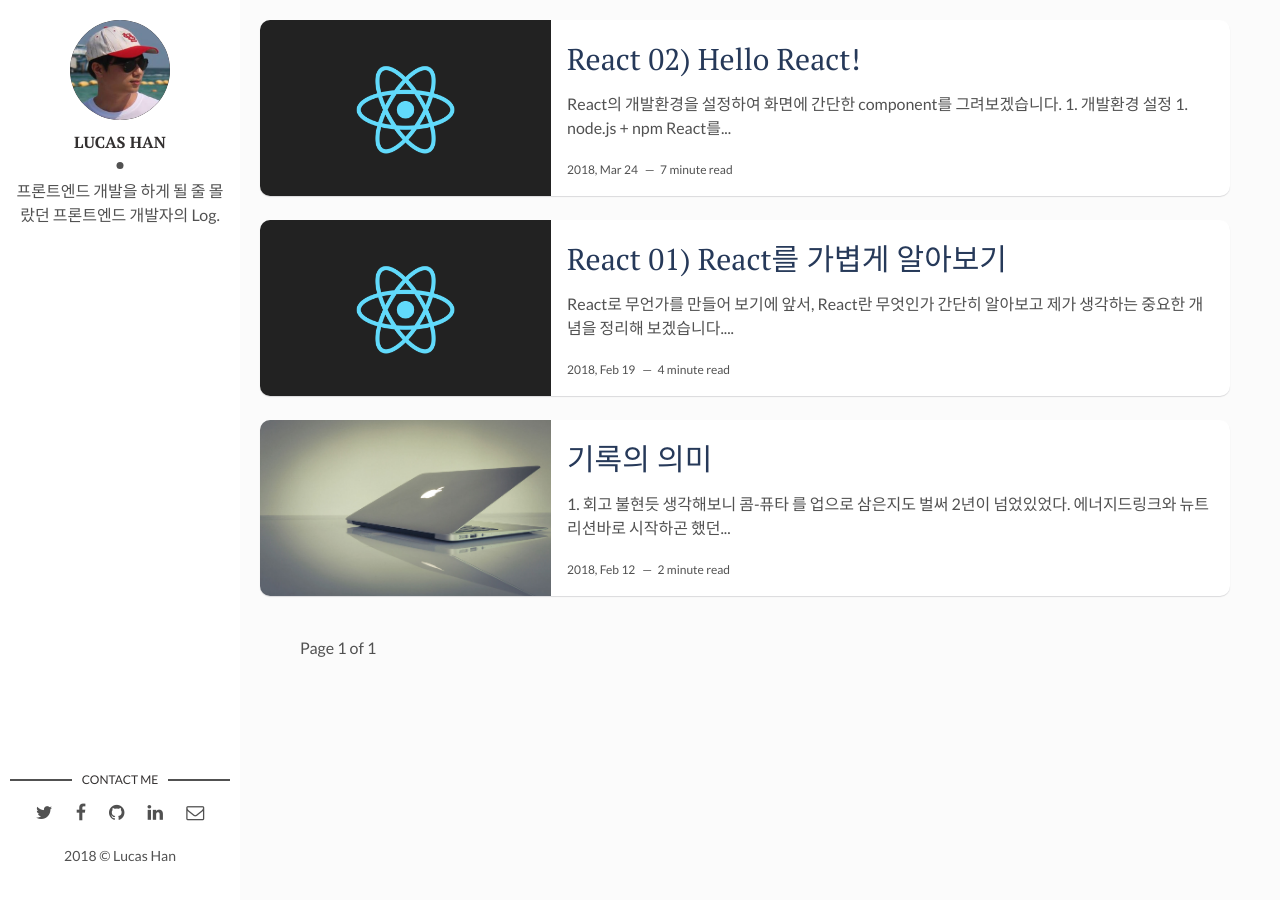
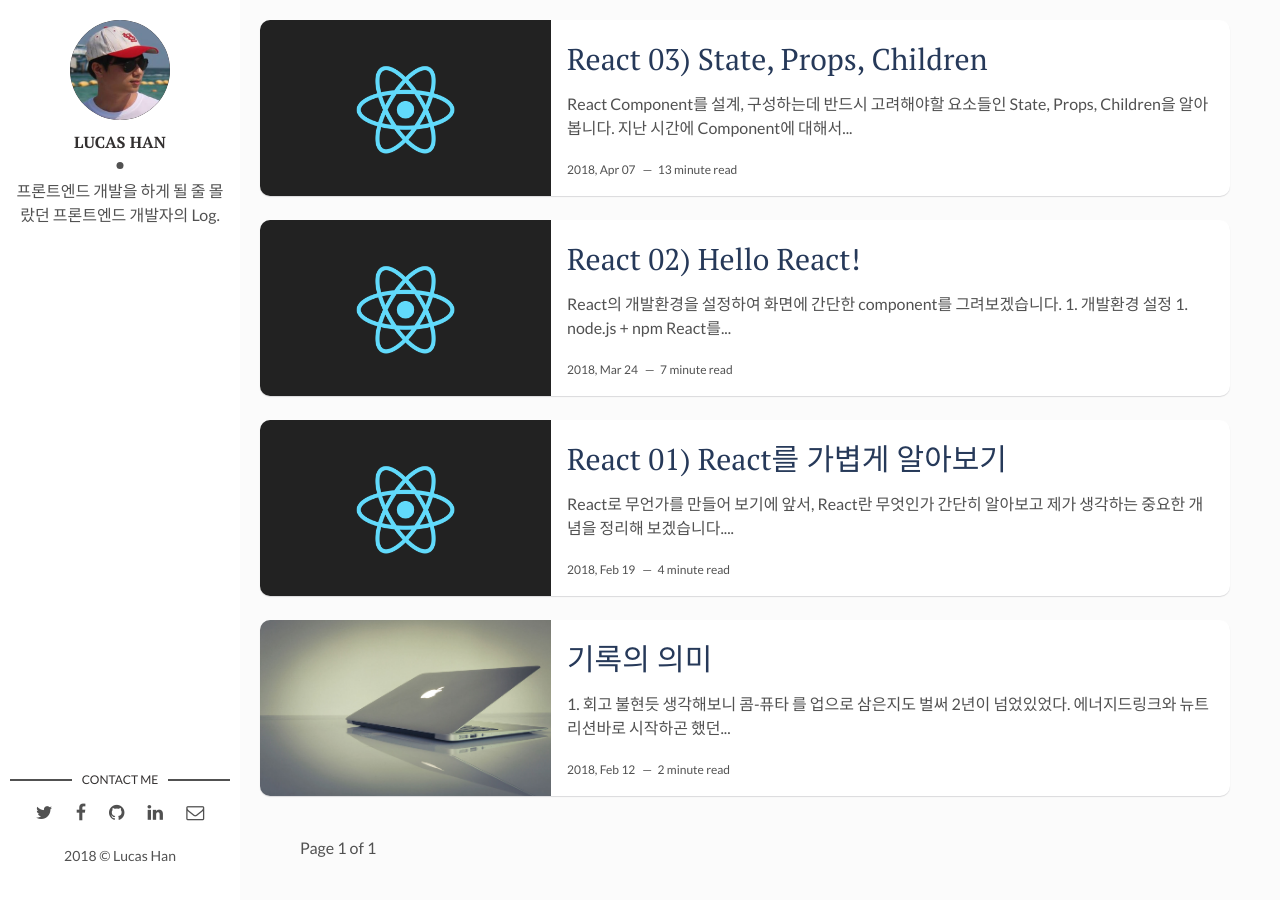
Before and after one commit to stardustrain/stardustrain.github.io, a Jekyll site: the page built from index.html, in a window 1280 px wide. Built offline with Jekyll 4.4.1, drawn with Linux system fonts in a browser that asks for light colours; the list of posts is cut into pages by our own code; part of the change alters nothing that is shown.

Commit message:
Add forth post.

````diff
--- a/_config.yml
+++ b/_config.yml
@@ -14,7 +14,7 @@ twitter: # add your Twitter handle
 facebook: # add your Facebook handle
 github: stardustrain # add your Github handle
 linkedin: # add your Linkedin handle
-email: # add your Email address
+email: lucas.han.public@gmail.com# add your Email address
 
 # Disqus
 discus-identifier: mr-brown # add your discus identifier
--- /dev/null
+++ b/_posts/2017-04-07-state-props-children.markdown
@@ -0,0 +1,497 @@
+---
+layout: post
+title: React 03) State, Props, Children
+date: 2018-04-07 14:00:00 +0900
+description: # Add post description (optional)
+img: ./react01/react-background.png # Add image post (optional)
+tags: [frontend, React] # add tag
+---
+
+
+> React Component를 설계, 구성하는데 반드시 고려해야할 요소들인 State, Props, Children을 알아봅니다.
+
+지난 시간에 Component에 대해서 알아보았었습니다 ([다시보기](https://stardustrain.github.io/react-hello-world/)). 지난 시간의 글을 읽어보신다면, 분명히 큰 불편함을 느끼셨을 겁니다. 바로 Dom element안에 사용자들에게 보여줄 data가 hard coding되어있었기 때문입니다 (개인적인 생각으로 **개발자**라면 `hard coding에 대해서 본능적인 적개심`이 있어야 한다고 생각합니다). 그렇다면, 본능을 일깨우기 위해서 ~~치가 떨렸을법한~~ 저번 시간의 코드를 다시 가져와 보죠.
+
+```jsx
+// ./TodoItemList.js
+import React, { Component } from 'react'
+
+class TodoItemList extends Component {
+  render() {
+    return (
+      <ul>
+        <li>글쓰기</li>
+        <li>운동하기</li>
+        <li>React 공부</li>
+        <li>다른 사람 글 읽기</li>
+        <li>산책하기</li>
+        <li>다이어트</li>
+        <li>식단관리</li>
+        <li>자료구조 114페이지</li>
+      </ul>
+    )
+  }
+}
+```
+
+이 ~~극혐~~코드를 보면서 다음과 같은 합리적인 의심이 발생한다면 정말 좋은 현상입니다.
+> - 할 일중'글쓰기'가 끝났을때, 스타일 변경 혹은 목록에서 삭제를 해야 한다면 어떻게 할 것인가(~~새로운 배포가 답~~)?
+> - 반대로, 새로운 할 일을 추가해야 한다면 어떻게 할 것인가?
+> - 궁극적으로, 이런 서비스를 만든다고 했을 때, 각 이용자 마다 다른 할 일을 어떻게 나타낼 것인가?
+
+React는 이런 문제들을 `State`와 `Props`라는 방법으로 관리하고 있습니다. 저번 포스트에서 사용했었던 Component들을 간단히 Refactoring해 가면서 State와 Props의 개념을 알아보겠습니다.
+
+## 1. State
+React의 모든 Component는 자신의 상태, 즉 '`State`'를 가질 수 있습니다. Component는 State를 이용하여 화면을 그려주거나, 자식 Component 상태를 변경할 수 도 있습니다(그 밖의 여러가지 일이 가능합니다).
+아까의 코드를 좀 더 합리적이고, 보기 좋은 형태로 바꾸어 보겠습니다. 아래의 코드를 Refactoring하는 과정에서 처음보는 기능들이 등장할 수도 있지만 너무 신경쓰지 마시고, State자체의 역할에 대해 보아 주시길 바랍니다.
+
+```jsx
+// ./TodoItemList.js
+import React, { Component } from 'react'
+
+class TodoItemList extends Component {
+  state = {
+    todoItems: [
+      '글쓰기',
+      '운동하기',
+      'React 공부',
+      '다른 사람 글 읽기',
+      '산책하기',
+      '다이어트',
+      '식단관리',
+      '자료구조 114페이지',
+    ]
+  }
+
+  render() {
+    return (
+      <ul>
+        {this.state.todoItems.map(item => (
+          <li key={item}>{item}</li>
+        ))}
+      </ul>
+    )
+  }
+}
+```
+
+TodoItemList를 이렇게 바꾸어도 화면은 변함이 없습니다. 하지만 code상으로는 정말 중요한 변화가 발생하였다는 것을 너무 쉽게 확인하실 수 있으실 수 있습니다. 바로, 화면에서 보여지는 부분이 State에 따라 유동적으로 바뀔 수 있다는 것입니다. 즉 State에 선언되어있는 todoItems를 바꿔주면, 그에 따라 화면이 유동적으로 변한다는 말 입니다. 이번에는 버튼 클릭을 통해 todoItems를 변경해줄 수 있도록 코드를 약간 수정하여 봅니다.
+
+```jsx
+// ./TodoItemList.js
+import React, { Component } from 'react'
+
+class TodoItemList extends Component {
+  state = {
+    todoItems: [
+      '글쓰기',
+      '운동하기',
+      'React 공부',
+      '다른 사람 글 읽기',
+      '산책하기',
+      '다이어트',
+      '식단관리',
+      '자료구조 114페이지',
+    ]
+  }
+
+  addRandomTodo = () => {
+    this.setState({
+      todoItems: [
+        ...this.state.todoItems,
+        '새로운 할 일',
+      ]
+    })
+  }
+
+  render() {
+    return (
+      <ul>
+        {this.state.todoItems.map((item, index) => [
+          <li key={item}>{item}</li>,
+          <button
+            key={`TodoItemListButton-${index}-${item}`}
+            onClick={this.addRandomTodo}
+          >
+            할 일 추가하기
+          </button>
+        ])}
+      </ul>
+    )
+  }
+}
+```
+
+> - 이제 각 할 일의 밑에 새로운 버튼들이 그려지게 되었습니다.
+> - 이 버튼은 클릭할 때 마다 addRandomTodo를 호출하게 되고, addRandomTodo는 호출될 때 마다 state의 todoItems에 새로운 요소를 push하게 됩니다.
+> - React의 State는 반드시 **`setState()`** 함수를 통해 변경해야 합니다.
+
+버튼을 클릭하게 되면 이제 다음과 같은 화면의 변화가 있을 겁니다.
+
+![image](../assets/img/react03/click-add-random-todo.gif)
+
+자, State와 간단한 기능을 넣었을 뿐인데 Component의 기능이 좀더 유연하고, 유동적인 모습으로 바뀌었다는 것을 금방 느낄 수 있습니다. 혹시 첫 번째 포스트에서 설명드렸던 [**`One Way Data Flow`**](https://stardustrain.github.io/what-is-a-react/)를 기억하고 계신다면 이해가 더욱 빠를것이라 생각합니다. Compoenent의 State(Data)가 화면에 보여지고(View), 이 화면에서 발생한 클릭(Action)이 State(Data)를 변경시켜, 다시 화면(View)에 반영되었죠.
+
+## 2. Props
+음, 그런데 잘 생각해보니 TodoItemList가 가지고 있는 todoItems를 여러 Component들이 알아야 할 수도 있다는 생각이 듭니다. 기억하실지 모르겠지만, 우리는 TodoInput이라는 할일 입력만을 담당하는 Component를 만들었기 때문입니다(기억이 나...시나요?).
+
+이런 고민을 React에서는 쉽게 해결 할 수 있습니다. 바로 `부모` Component의 State를 `자식`에게 알려주는 방법인데요, 그것이 바로 `Props`라는 것 입니다.
+
+그렇기 때문에 todoItems는 TodoItemList가 아닌 TodoList의 State인 것이 더 맞는것 같습니다. 왜냐하면 TodoList는 TodoItemList와 TodoInput라는 두 Component를 가지고 있는 `부모` Component기 때문이죠.
+
+너무 많은 개념들이 한번에 나와서 조금 힘들게 느껴지수도 있지만, 한 번 이녀석을 이해해 보겠다는 생각으로 다시 코드를 써보겠습니다.
+
+```jsx
+// ./TodoList.js
+import React, { Component } from 'react'
+
+import TodoInput from './TodoInput'
+import TodoItemList from './TodoItemList'
+
+class TodoList extends Component {
+  state = {
+    todoItems: [
+      '글쓰기',
+      '운동하기',
+      'React 공부',
+      '다른 사람 글 읽기',
+      '산책하기',
+      '다이어트',
+      '식단관리',
+      '자료구조 114페이지',
+    ]
+  }
+
+  render() {
+    return (
+      <div className="App">
+        <h2>Todo List</h2>
+        <TodoInput />
+        <TodoItemList
+          todoItems={this.state.todoItems}
+        />
+      </div>
+    )
+  }
+}
+
+export default TodoList
+
+// ./TodoItemList.js
+import React, { Component } from 'react'
+
+class TodoItemList extends Component {
+  addRandomTodo = () => {
+    this.setState({
+      todoItems: [
+        ...this.state.todoItems,
+        '새로운 할 일',
+      ]
+    })
+  }
+
+  render() {
+    return (
+      <ul>
+        {this.props.todoItems.map((item, index) => [
+          <li key={item}>{item}</li>,
+          <button
+            key={`TodoItemListButton-${index}-${item}`}
+            onClick={this.addRandomTodo}
+          >
+            할 일 추가하기
+          </button>
+        ])}
+      </ul>
+    )
+  }
+}
+
+export default TodoItemList
+```
+
+> - todoItmes는 이제 TodoList의 State가 되었습니다.
+> - todoItems를 ```todoItems={this.state.todoItems}``` 이런 방법으로 TodoItemList에 전달 합니다.
+> - TodoItemList의 입장에서는 todoItems는 이제 State가 아닌, 부모로 부터 전달받은 Props 입니다.
+
+코드를 바꾸어 보셨나요? 화면은 여전히 변함이 없습니다. 하지만 버튼을 클릭하게된다면, 에러가 발생합니다. 바로, TodoItemList의 State에 더 이상 todoItems가 없다는 에러죠. 아까도 말씀드렸지만, 우리는 이러한 문제를 해결하기 위해 TodoInput를 만들어 놓았습니다. 더 이상 TodoItemList에서 todoItems의 변경에 관여하지 않게 코드를 바꿔보겠습니다.
+
+```jsx
+// ./TodoList.js
+import React, { Component } from 'react'
+
+import TodoInput from './TodoInput'
+import TodoItemList from './TodoItemList'
+
+class TodoList extends Component {
+  state = {
+    todoItems: [
+      '글쓰기',
+      '운동하기',
+      'React 공부',
+      '다른 사람 글 읽기',
+      '산책하기',
+      '다이어트',
+      '식단관리',
+      '자료구조 114페이지',
+    ]
+  }
+
+  addTodoItems = item => () => {
+    this.setState({
+      todoItems: [
+        ...this.state.todoItems,
+        item,
+      ]
+    })
+  }
+
+  render() {
+    return (
+      <div className="App">
+        <h2>Todo List</h2>
+        <TodoInput
+          addTodoItems={this.addTodoItems}
+        />
+        <TodoItemList
+          todoItems={this.state.todoItems}
+        />
+      </div>
+    )
+  }
+}
+
+export default TodoList
+
+// ./TodoInput.js
+import React, { Component } from 'react'
+
+class TodoInput extends Component {
+  state = {
+    todoItem: '',
+  }
+
+  handleChange = (e) => {
+    this.setState({
+      todoItem: e.target.value,
+    })
+  }
+
+  render() {
+    return [
+      <input
+        key="TodoInput-input"
+        type="text"
+        placeholder="할일 입력해보기"
+        onChange={this.handleChange}
+      />,
+      <button
+        key="TodoInput-button"
+        onClick={this.props.addTodoItems(this.state.todoItem)}
+      >
+        입력하기
+      </button>,
+    ]
+  }
+}
+
+export default TodoInput
+
+// ./TodoItemList.js
+import React, { Component } from 'react'
+
+class TodoItemList extends Component {
+  render() {
+    return (
+      <ul>
+        {this.props.todoItems.map(item =>
+          <li key={item}>{item}</li>,
+        )}
+      </ul>
+    )
+  }
+}
+
+export default TodoItemList
+```
+
+> - todoItem을 추가하는(todoItems라는 state를 변경하는) 함수가 TodoList에 선언되어있고 TodoInput은 이 함수를 Props로 받았습니다.
+> - TodoInput에 있는 버튼을 클릭하면, 부모 Component인 TodoList에서 받은 addTodoItems에 todoItem이라는 State를 parameter로 넣어 실행하게 됩니다.
+> - TodoItemList는 부모로부터 받은 todoItems라는 Props가 바뀔때 마다 화면을 다시 그리게 됩니다. 그리고 단지 todo item만을 보여주는 가볍고 명확한 Component로 변했습니다.
+
+무언가 많이 정신 없으시죠? 하지만 이왕 코드를 많이 바꾸었으니 우리가 의도한 대로 기능이 동작하는지 확인해 봅니다.
+
+![image](../assets/img/react03/input-todo.gif)
+
+So Coooooooooool 합니다! 우리가 원하는 대로 Component들의 기능이 동작하고 있습니다. 더불어, 위에서 설명했다시피 각 Component들의 역할이 좀 더 명확해지고 가벼워졌습니다.
+
+Props를 사용하실때의 주의점은, Props는 **`Read-Only`** 값이라는 것 입니다. 부모로부터 받은 Props는 **`절대 변경해서는 안됩니다.`** 만약 Props의 변경이 필요하다면, `부모`에서 변경하여 `자식`으로 값을 내려보내는 것이 맞습니다(혹은 자식 Component의 State에 담아 쓰는 방법도 있습니다).
+
+## 3. Children
+많이 길었지만, State와 Props에 대해 명확히 이해하셨다면 children은 정말 쉽게 이해할 수 있습니다.
+
+쉽게말해 Children은 어떤 컴포넌트에 nested되어있는 컴포넌트에 접근하고자 할 때 사용합니다. 아래에 간략한 코드를 적어 놓았습니다.
+
+```jsx
+// ./Button.js
+<button>
+  {this.props.children}
+</button>
+
+// ./Confirmbutton.js
+<Button>
+  확인
+</Button>
+
+// ./Cancelbutton.js
+<Button>
+  취소
+</Button>
+```
+
+> - Confirmbutton은 '확인'이라는 글자가 보이는 button이 그려집니다. 이 컴포넌트가 그려질때, this.props.children은 '확인'이라는 string 입니다.
+> - Cancelbutton은 '취소'라는 글자가 보이는 button이 그려집니다. 이 컴포넌트가 그려질때, this.props.children은 '취소'라는 string 입니다.
+
+this.props.children에는 string, undefined, React node, array등이 올 수 있습니다.
+Children은 기본적으로 Props에 선언되는 특수 property 중 하나입니다. 그러므로, 평소 Props를 사용하실 때 key, children 등의 naming은 피하셔야 합니다.
+
+## 4. Immutable?
+`Immutable`은 State와 Props를 다룰때 정말 중요한 개념 중 하나입니다. 이를 알아보기에 앞서 javascript의 재미있는 특성을 알아보고자 합니다. 모두 Chrome을 켜주시고, 개발자 도구의 console을 열어주세요.
+
+그리고 다음과 같이 입력해 봅니다.
+```javascript
+const a = [1, 2]
+const b = a
+
+a === b
+// true
+b.push(3)
+console.log(b)
+// [1, 2, 3]
+a === b
+// true
+```
+
+아시고 계시는 분들에게는 그리 놀라운 일이 아닙니다만, b의 값이 바뀌었음에도 a와 b는 같다고 합니다. 그럼 이번에는 object를 테스트 해 볼까요?
+
+```javascript
+const a = {b: 1, c: 2}
+const b = a
+
+a === b
+// true
+b.c = 3
+console.log(b)
+// {b: 1, c: 3}
+a === b
+// true
+```
+
+음, 마찬가지로 b에 속해있는 property인 c의 값이 바뀌었음에도 계속 a와 b는 같다고 합니다. 정말 놀라운(~~동시에 근본없는~~) javascript의 특성입니다.  javascript는 기본적으로 object, array등을 '==='를 통해 비교할 때 그 내부의 값이 아닌 `참조값`으로 비교하기 때문입니다. 위의 코드에서 a와 b는 같은 인스턴스를 참조하고 있기 때문에 내부의 값은 다르지만 같은 객체로 javascript는 판단하고 있는 것 입니다.
+
+React에서도 기본적으로 State와 Props의 변경을 참조값으로만 판단합니다(물론 shouldComponentUpdate()를 통해 개발자가 deep diff check를 할 수도있지만 이것은 나중에 다루겠습니다). TodoList의 코드를 잠시 바꾸어 볼까요?
+
+```jsx
+// ./TodoList.js
+import React, { Component } from 'react'
+
+import TodoInput from './TodoInput'
+import TodoItemList from './TodoItemList'
+
+class TodoList extends Component {
+  state = {
+    todoItems: [
+      '글쓰기',
+      '운동하기',
+      'React 공부',
+      '다른 사람 글 읽기',
+      '산책하기',
+      '다이어트',
+      '식단관리',
+      '자료구조 114페이지',
+    ]
+  }
+
+  addTodoItems = item => () => {
+    this.state.todoItems.push(item)
+    console.log('add item!', this.state.todoItems)
+    // this.setState({
+    //   todoItems: [
+    //     ...this.state.todoItems,
+    //     item,
+    //   ]
+    // })
+  }
+
+  render() {
+    console.log('render!', this.state.todoItems)
+    return (
+      <div className="App">
+        <h2>Todo List</h2>
+        <TodoInput
+          addTodoItems={this.addTodoItems}
+        />
+        <TodoItemList
+          todoItems={this.state.todoItems}
+        />
+      </div>
+    )
+  }
+}
+
+export default TodoList
+```
+정말 간단한 변화입니다. 우리는 state에 있는 todoItems에 push()함수를 통해서 입력된 item을 직접 넣어보았지만, 아무리 입력 버튼을 클릭해도 화면이 변하지 않습니다. 심지어 console.log()도 최초 Component가 그려졌을 시에만 호출이 되고, 그후로는 호출되지 않습니다.
+![image](../assets/img/react03/not-immutable.gif)
+바로 Component가 todoItems의 참조값이 변하지 않았다고 판단했기 때문에 TodoList의 render()함수가 재 호출되지 않는 것 입니다.
+
+그렇기때문에, 우리는 State와 Props의 값을 `Immutable하게 관리`해야 합니다. Immutable이란 `불변의`라는 뜻으로, 객체 내부의 값이 변하지 않는 것을 의미합니다. 이는 다른말로 해석하자면, 객체 내부의 값이 바뀌었다면 **`반드시 새 객체로 생성`** 해야 한다는 것을 의미합니다. 그렇기 때문에 State를 안전하게 바꿔주기 위해서 React에서는 반드시 `setState()`를 사용할 것을 권고하고 있습니다.
+
+Props의 경우 한 가지 고민에 봉착하게 됩니다. 바로 _Props로 자식에게 전달할 모든 것들을 State에 관리해야하나?_ 라는 고민입니다. 결론부터 말씀드리자면, **아니오**입니다. 다행히도 javascript에서는 새 객체를 생성하는 행동을 아주 쉽게 할 수 있는 문법을 지원합니다. 바로 [`spread oerator`](https://developer.mozilla.org/ko/docs/Web/JavaScript/Reference/Operators/Spread_operator)입니다.
+
+아까와 마찬가지로 Chrome의 개발자 도구를 열고 console에 다음과 같이 입력해 봅니다.
+
+```javascript
+const a = [1, 2]
+const b = [...a]
+console.log(b)
+// [1, 2]
+a === b
+// false
+```
+배열 내부의 값은 똑같지만 **다르다**라고 판단하고 있습니다. 이번에는 내부의 값을 바꿔 볼까요?
+
+```javascript
+const a = [1, 2]
+const b = [...a, 3]
+
+console.log(b)
+// [1, 2, 3]
+a === b
+// false
+
+const c = {b: 1, c: 2}
+const d = {...a, c: 3}
+
+console.log(d)
+// {b: 1, c: 3}
+c === d
+// false
+```
+결과를 놓고 보았을 때, spread operator는 새 객체를 생성해 준 다는 것을 알 수 있습니다. 이렇게 되면 React의 Component는 '아, Props가 바뀌었네!'라고 판단할 수 있을 것입니다.
+
+> 그렇기 때문에, 객체의 내부 값을 비교할 때에는 [`lodash`의 `isEqual`함수](https://lodash.com/docs/4.17.5#isEqual)를 사용하시는 것을 개인적으로 추천드립니다.
+
+## 5. Conclusion
+이번 포스트에서는 꽤 많은 내용을 다루어 보았습니다. 많이 혼란스럽고 어려우실 수도 있으시겠지만, 이런 개념을 아는 것과 모르는 것은 큰 차이가 있다고 생각합니다(~~삽질의 시간도~~). 여기까지 오셨다면 이미 React와 50%정도 친해지셨다고 생각하셔도 좋습니다! 나머지는 익숙해 지는 정도의 문제니까요. 그렇기 때문에 무엇보다 오늘의 포스트는 반드시 이해하시고 넘어가셨으면 좋겠습니다.
+
+> 이해가 안가신다면 메일(lucas.han.public@gmail.com)이나 댓글로 꼭 질문해 주세요.
+
+---
+#### 참고 링크
+> https://reactjs.org/docs/state-and-lifecycle.html
+> https://blog.coderifleman.com/2015/06/24/learning-react-2/
+> http://adripofjavascript.com/blog/drips/object-equality-in-javascript.html
+> https://blog.coderifleman.com/2015/08/16/react-and-immutable/
+> https://developer.mozilla.org/ko/docs/Web/JavaScript/Reference/Operators/Spread_operator
+---
--- a/assets/css/main.css
+++ b/assets/css/main.css
@@ -1443,3 +1443,7 @@ a.newer-posts:hover {
     font-size: 21px;
   }
 }
+
+.placement-bottom {
+  display: none !important;
+}
````
Also changed, not shown: _posts/2017-03-24-react-hello-world.markdown (renamed from _posts/2017-02-19-react-hello-world.markdown), assets/img/react03/click-add-random-todo.gif (added), assets/img/react03/input-todo.gif (added), 2 other files.
